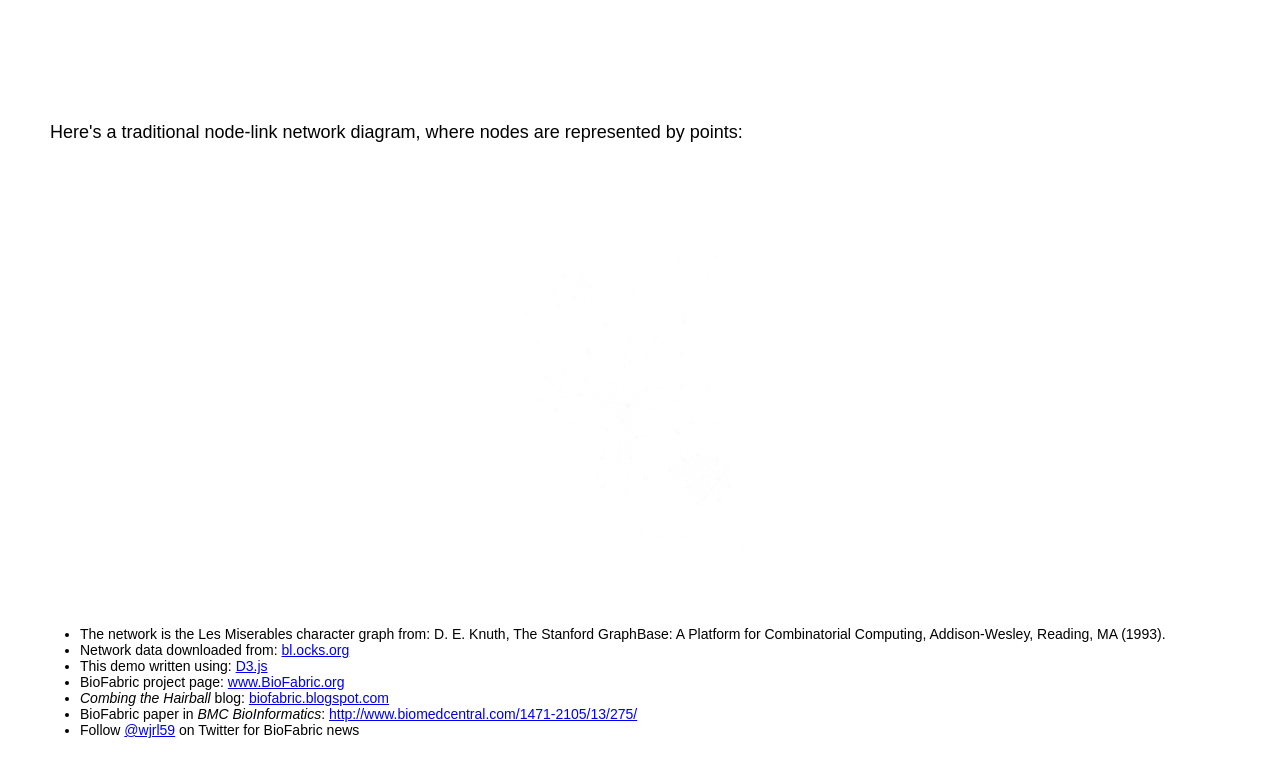
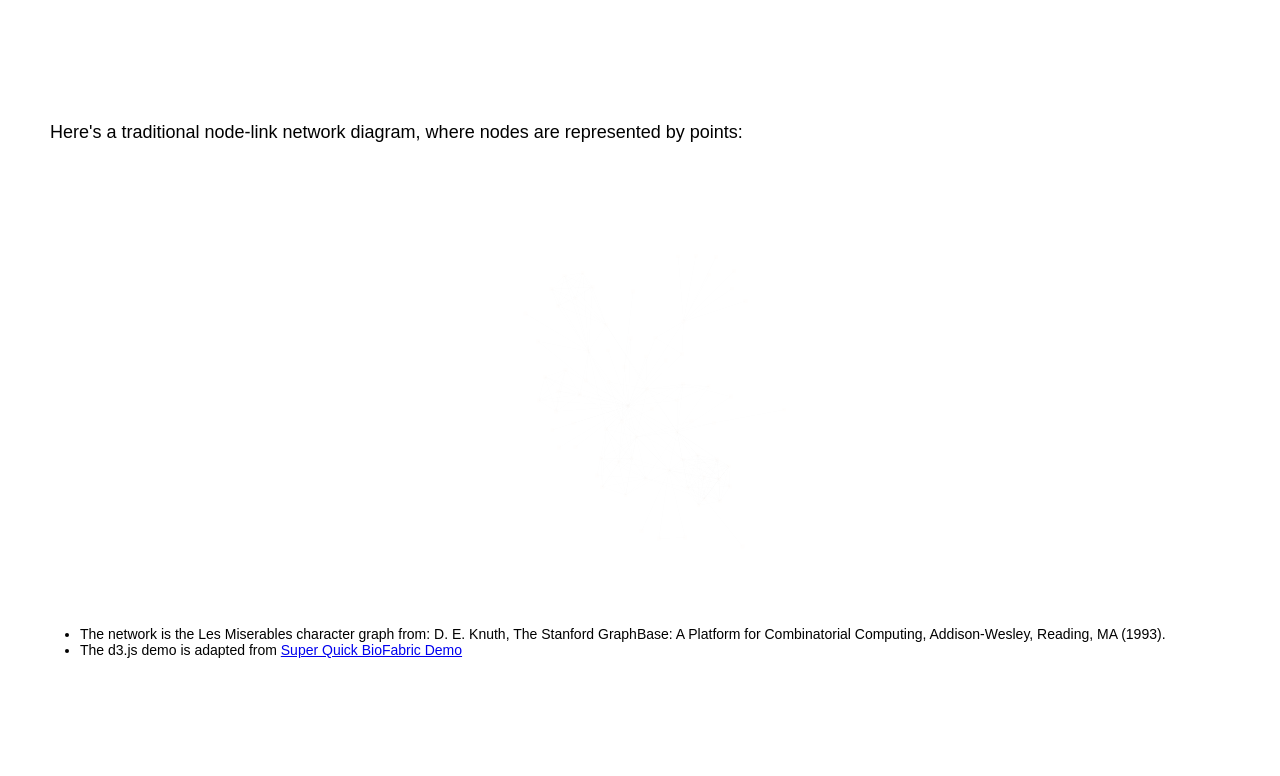
Before and after one commit to DistrictDataLabs/04-team4, a plain HTML site: page SuperQuickBioFabric.html in a window 1280 px wide. Drawn offline with nearby package versions, Linux system fonts and the light colour scheme.

Commit message:
Customized SuperQuickBioFabric demo

```diff
--- a/SuperQuickBioFabric.html
+++ b/SuperQuickBioFabric.html
@@ -2,7 +2,7 @@
 <html>
 <meta charset="utf-8">
 <head>
-<title>A Super-Quick Introduction to BioFabric</title>
+<title>Our Super-Quick Introduction to BioFabric</title>
 <style>
 .emph {font-style: italic;}
 .linktext00 {font: 25px sans-serif; fill: #000000; text-anchor: middle;}
@@ -803,13 +803,14 @@ var div = document.getElementById('data');
 div.innerHTML = div.innerHTML +
        "<ul>" +
            "<li>The network is the Les Miserables character graph from: D. E. Knuth, The Stanford GraphBase: A Platform for Combinatorial Computing, Addison-Wesley, Reading, MA (1993).</li>" +
-           '<li>Network data downloaded from: <a href="http://bl.ocks.org/mbostock/raw/4062045/miserables.json">bl.ocks.org</a></li>' +
-           '<li>This demo written using: <a href="http://d3js.org/">D3.js</a></li>' +
-           '<li>BioFabric project page: <a href="http://www.BioFabric.org">www.BioFabric.org</a></li>' +
-           '<li><i>Combing the Hairball</i> blog: <a href="http://biofabric.blogspot.com/">biofabric.blogspot.com</a></li>' +
-           '<li>BioFabric paper in <i>BMC BioInformatics</i>: <a href="http://www.biomedcentral.com/1471-2105/13/275/">http://www.biomedcentral.com/1471-2105/13/275/</a></li>' +
-           '<li>Follow <a href="http://twitter.com/wjrl59">@wjrl59</a> on Twitter for BioFabric news</li>' +
+	   '<li>The d3.js demo is adapted from <a href="http://www.biofabric.org/gallery/pages/SuperQuickBioFabric.html">Super Quick BioFabric Demo</a></li>' +
        "</ul>";
+           //'<li>Network data downloaded from: <a href="http://bl.ocks.org/mbostock/raw/4062045/miserables.json">bl.ocks.org</a></li>' +
+           //'<li>This demo written using: <a href="http://d3js.org/">D3.js</a></li>' +
+           //'<li>BioFabric project page: <a href="http://www.BioFabric.org">www.BioFabric.org</a></li>' +
+           //'<li><i>Combing the Hairball</i> blog: <a href="http://biofabric.blogspot.com/">biofabric.blogspot.com</a></li>' +
+           //'<li>BioFabric paper in <i>BMC BioInformatics</i>: <a href="http://www.biomedcentral.com/1471-2105/13/275/">http://www.biomedcentral.com/1471-2105/13/275/</a></li>' +
+           //'<li>Follow <a href="http://twitter.com/wjrl59">@wjrl59</a> on Twitter for BioFabric news</li>' +
 
 //
 // Here is the D3 import and the guts of the page:
@@ -983,7 +984,7 @@ function myTimer() {
   } else if (clickNum === FINAL_MSG_INIT) {
     nextStepEx(bsvg, "", foo, 2000);
   } else if (clickNum === TEXTA_INIT) {
-    wrapItUp(svg, gheight, gwidth, WRAP_LOC_X, WRAP_FADE);
+    //wrapItUp(svg, gheight, gwidth, WRAP_LOC_X, WRAP_FADE);
   } else if (clickNum === TEXTB_INIT) {
     svg.selectAll(".linktext3").transition().duration(WRAP_FADE * BASE_TRANS).style("opacity", 1);
   } else if (clickNum === TEXTC_INIT) {
```
